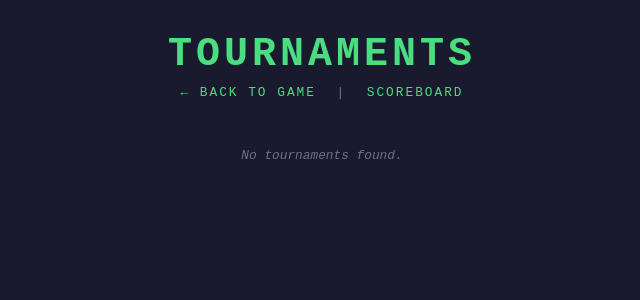
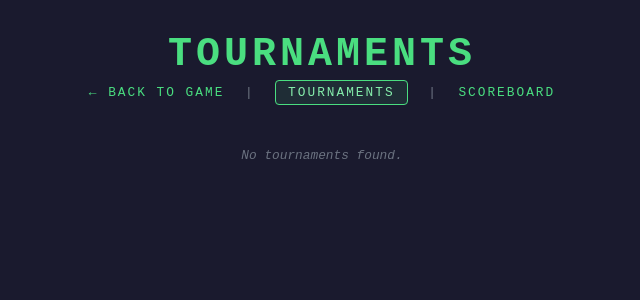
Before and after one commit to qemtek/game-test, a Flask app: template templates/tournaments.html in a window 1280 px wide. Shown: the top 300 px of the page, without its empty margins (318-958 px from the left). Run offline with Flask 3, Linux system fonts and the light colour scheme; the template is opened without the code that fills it, so the values that code supplies are empty.

Commit message:
feat: add active-state class for tournaments nav link [PARE-bench-t01]

```diff
--- a/templates/tournaments.html
+++ b/templates/tournaments.html
@@ -119,11 +119,19 @@
         a.nav-link:hover {
             color: #86efac;
         }
+
+        a.nav-link.nav-active {
+            color: #86efac;
+            background: #4ade8018;
+            border: 1px solid #4ade80;
+            padding: 0.25rem 0.75rem;
+            border-radius: 4px;
+        }
     </style>
 </head>
 <body>
     <h1>Tournaments</h1>
-    <p class="subtitle"><a href="/" class="nav-link">← Back to Game</a> &nbsp;|&nbsp; <a href="/scoreboard" class="nav-link">Scoreboard</a></p>
+    <p class="subtitle"><a href="/" class="nav-link">← Back to Game</a> &nbsp;|&nbsp; <a href="/tournaments" class="nav-link nav-active">Tournaments</a> &nbsp;|&nbsp; <a href="/scoreboard" class="nav-link">Scoreboard</a></p>
 
     <div class="tournaments-container">
 
```
